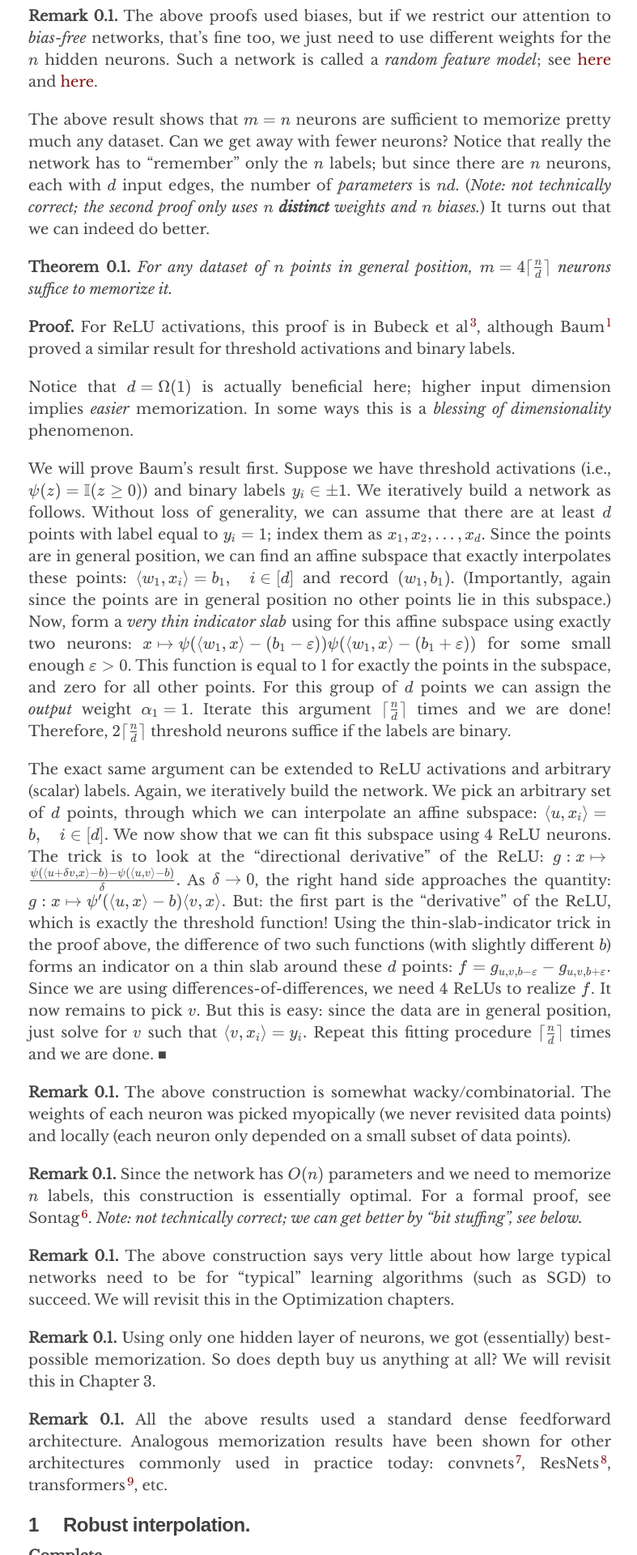
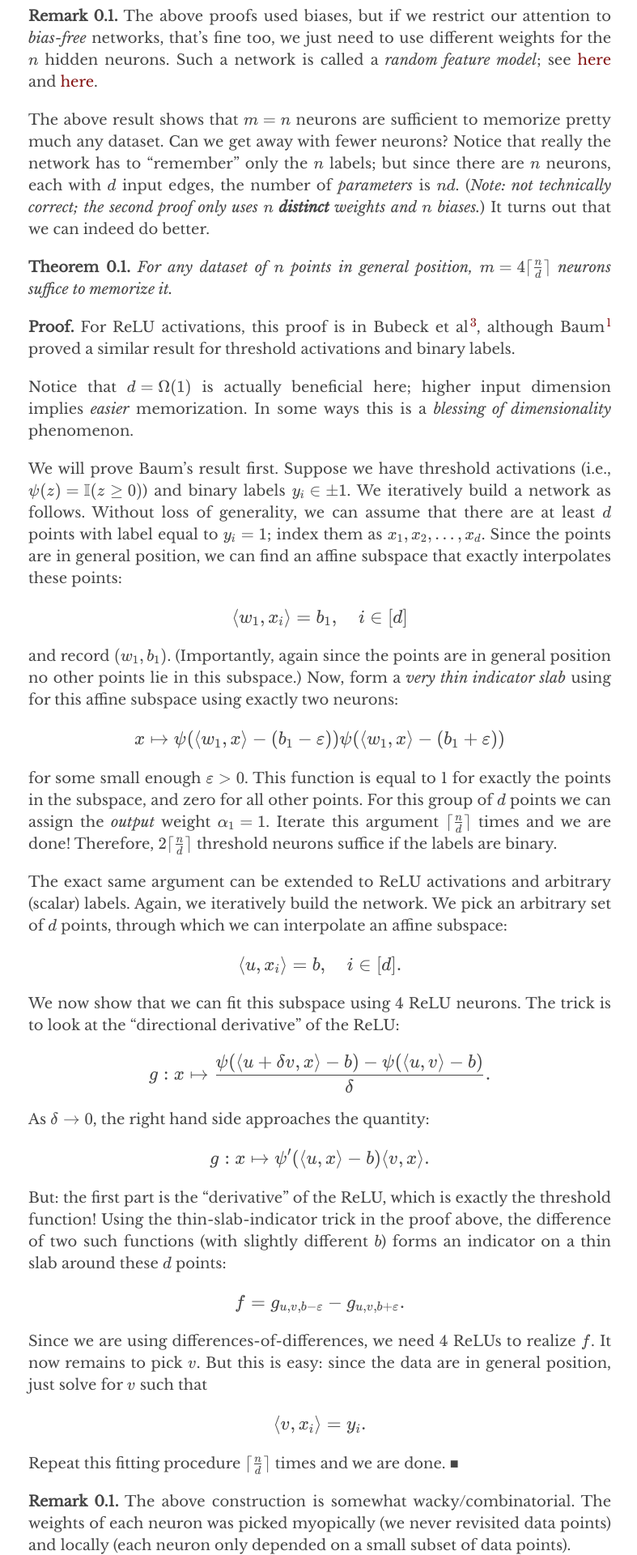
Before and after one commit to chinmayhegde/fodl, a Jekyll site: the page built from _posts/2022-01-18-representation01.md, in a window 1280 px wide. Shown: the part 4480-6400 px from the top of the page at 81% size, without its empty margins (245-1032 px from the left). Built offline with Jekyll 4.4.1, drawn with Linux system fonts in a browser that asks for light colours; nearby versions of some CDN libraries.

```diff
--- a/_posts/2022-01-18-representation01.md
+++ b/_posts/2022-01-18-representation01.md
@@ -121,30 +121,48 @@ The above result shows that $m = n$ neurons are sufficient to memorize pretty mu
   Notice that $d = \Omega(1)$ is actually beneficial here; higher input dimension implies *easier* memorization. In some ways this is a *blessing of dimensionality* phenomenon.
 
   We will prove Baum's result first. Suppose we have threshold activations (i.e., $\psi(z) = \mathbb{I}(z \geq 0)$) and binary labels $y_i \in \pm \{1\}$. We iteratively build a network as follows. Without loss of generality, we can assume that there are at least $d$ points with label equal to $y_i = 1$; index them as $x_1, x_2, \ldots, x_d$. Since the points are in general position, we can find an affine subspace that exactly interpolates these points:
-  \\( \langle w_1, x_i \rangle = b_1, \quad i \in [d]  \\)
+
+  $$
+  \langle w_1, x_i \rangle = b_1, \quad i \in [d]
+  $$
+
   and record $(w_1, b_1)$. (Importantly, again since the points are in general position no other points lie in this subspace.)
   Now, form a *very thin indicator slab* using for this affine subspace using exactly two neurons:
-  \\( x \mapsto \psi(\langle w_1,x \rangle - (b_1-\varepsilon)) \psi(\langle w_1,x \rangle - (b_1+\varepsilon)) \\)
+
+  $$
+  x \mapsto \psi(\langle w_1,x \rangle - (b_1-\varepsilon)) \psi(\langle w_1,x \rangle - (b_1+\varepsilon))
+  $$
+
   for some small enough $\varepsilon > 0$. This function is equal to 1 for exactly the points in the subspace, and zero for all other points. For this group of $d$ points we can assign the *output* weight $\alpha_1 = 1$. Iterate this argument $\lceil \frac{n}{d} \rceil$ times and we are done! Therefore, $2 \lceil \frac{n}{d} \rceil$ threshold neurons suffice if the labels are binary.
 
   The exact same argument can be extended to ReLU activations and arbitrary (scalar) labels. Again, we iteratively build the network. We pick an arbitrary set of $d$ points, through which we can interpolate an affine subspace:
-  \\( \langle u, x_i \rangle = b, \quad i \in [d] .  \\)
+
+  $$ \langle u, x_i \rangle = b, \quad i \in [d] .  $$
+
   We now show that we can fit this subspace using 4 ReLU neurons. The trick is to look at the "directional derivative" of the ReLU:
+
   $$
   g: x \mapsto \frac{\psi(\langle u + \delta v, x \rangle - b) - \psi(\langle u, v \rangle - b)}{\delta} .
   $$
+
   As $\delta \rightarrow 0$, the right hand side approaches the quantity:
+
   $$
   g: x \mapsto \psi'(\langle u, x \rangle - b) \langle v, x \rangle .
   $$
+
   But: the first part is the "derivative" of the ReLU, which is exactly the threshold function! Using the thin-slab-indicator trick in the proof above, the difference of two such functions (with slightly different $b$) forms an indicator on a thin slab around these $d$ points:
+
   $$
   f = g_{u,v,b-\varepsilon} - g_{u,v,b+\varepsilon} .
   $$
+
   Since we are using differences-of-differences, we need 4 ReLUs to realize $f$. It now remains to pick $v$. But this is easy: since the data are in general position, just solve for $v$ such that
+
   $$
   \langle v, x_i \rangle = y_i .
   $$
+
   Repeat this fitting procedure $\lceil \frac{n}{d} \rceil$ times and we are done.
 {:.proof}
 
```
